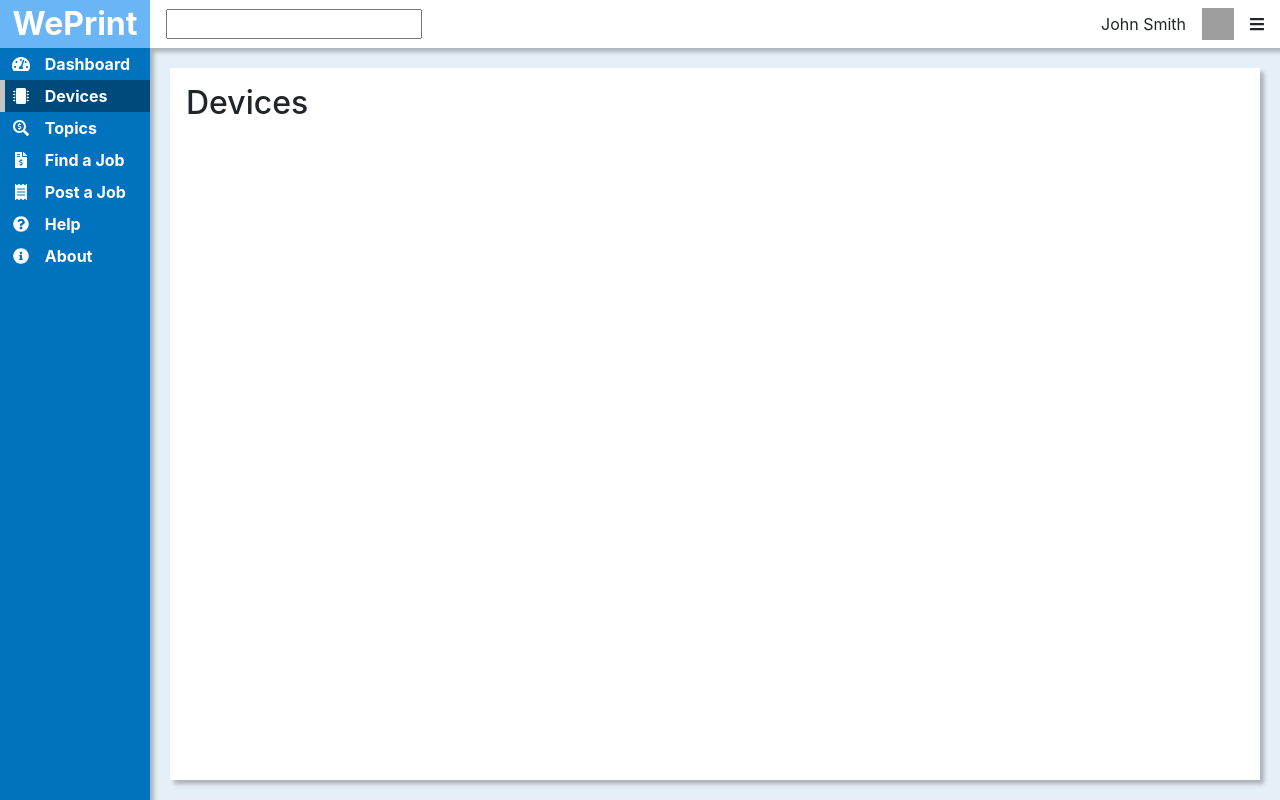
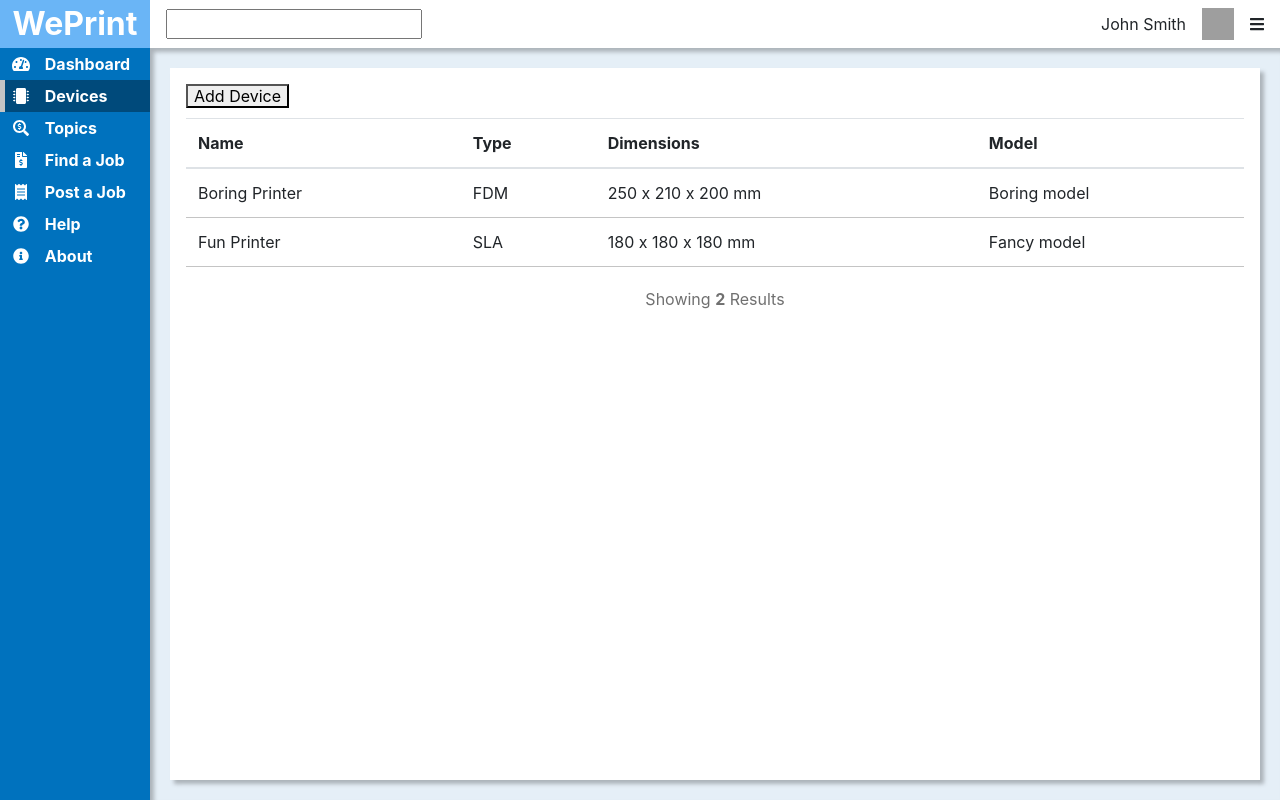
Before and after one commit to adam8797/WePrint, a React (Create React App) app in the folder src/WePrint/ClientApp/: page /devices in a window 1280 px wide. Built offline with nearby package versions, Linux system fonts and the light colour scheme; grey boxes are pictures that could not be loaded.

Commit message:
Devices page with fake/test data

```diff
--- a/src/WePrint/ClientApp/src/views/devices/devices.jsx
+++ b/src/WePrint/ClientApp/src/views/devices/devices.jsx
@@ -1,10 +1,51 @@
 import React from 'react';
-import { BodyCard } from '../../components';
+import { BodyCard, Table } from '../../components';
 
 function Devices() {
+  const columns = [
+    {
+      Header: 'Name',
+      accessor: 'name',
+    },
+    {
+      Header: 'Type',
+      accessor: 'type',
+    },
+    {
+      Header: 'Dimensions',
+      accessor: 'dimensions',
+    },
+    {
+      Header: 'Model',
+      accessor: 'model',
+    },
+  ];
+  const data = [
+    {
+      name: 'Boring Printer',
+      type: 'FDM',
+      dimensions: '250 x 210 x 200 mm',
+      model: 'Boring model',
+    },
+    {
+      name: 'Fun Printer',
+      type: 'SLA',
+      dimensions: '180 x 180 x 180 mm',
+      model: 'Fancy model',
+    },
+  ];
+  const actions = [
+    {
+      text: 'Add Device',
+      key: 'addDevice',
+      action: () => {
+        console.log('adding device');
+      },
+    },
+  ];
   return (
     <BodyCard>
-      <h2>Devices</h2>
+      <Table title="My Printers" columns={columns} data={data} actions={actions} />
     </BodyCard>
   );
 }
```
